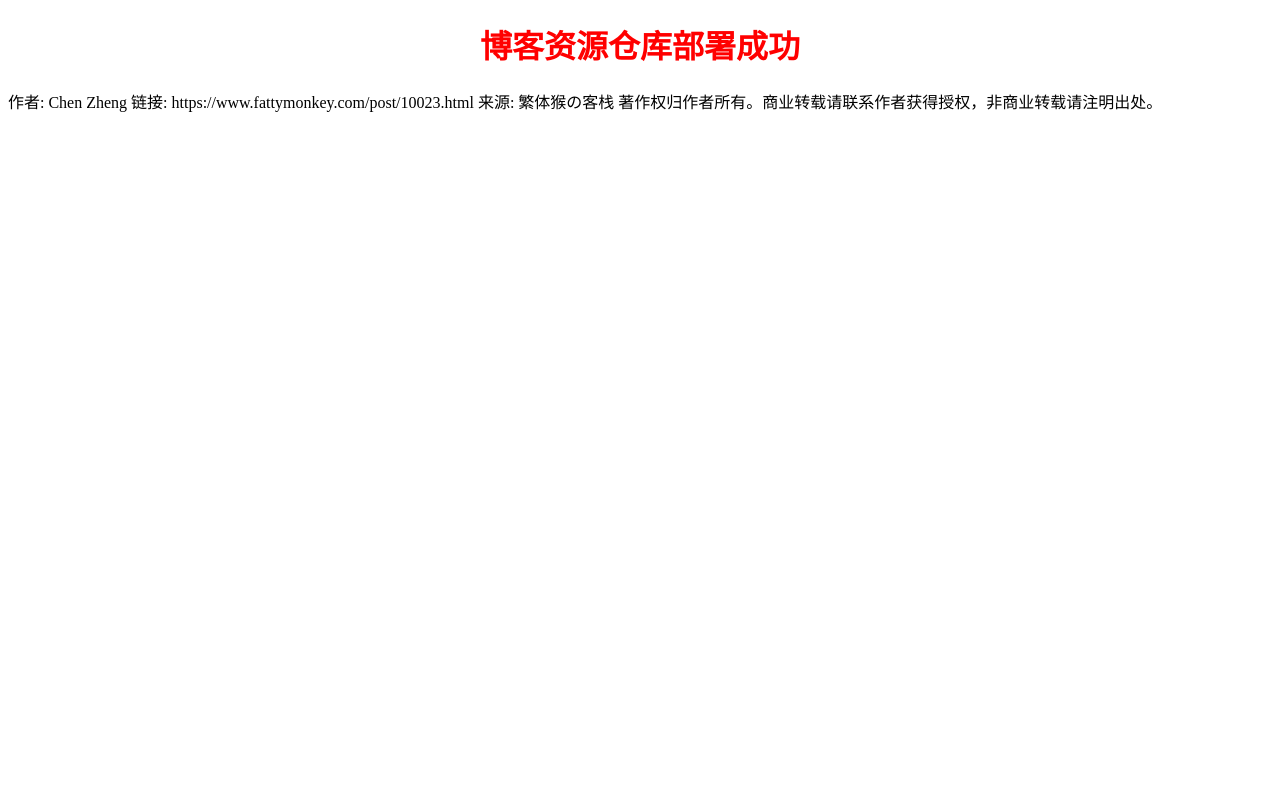
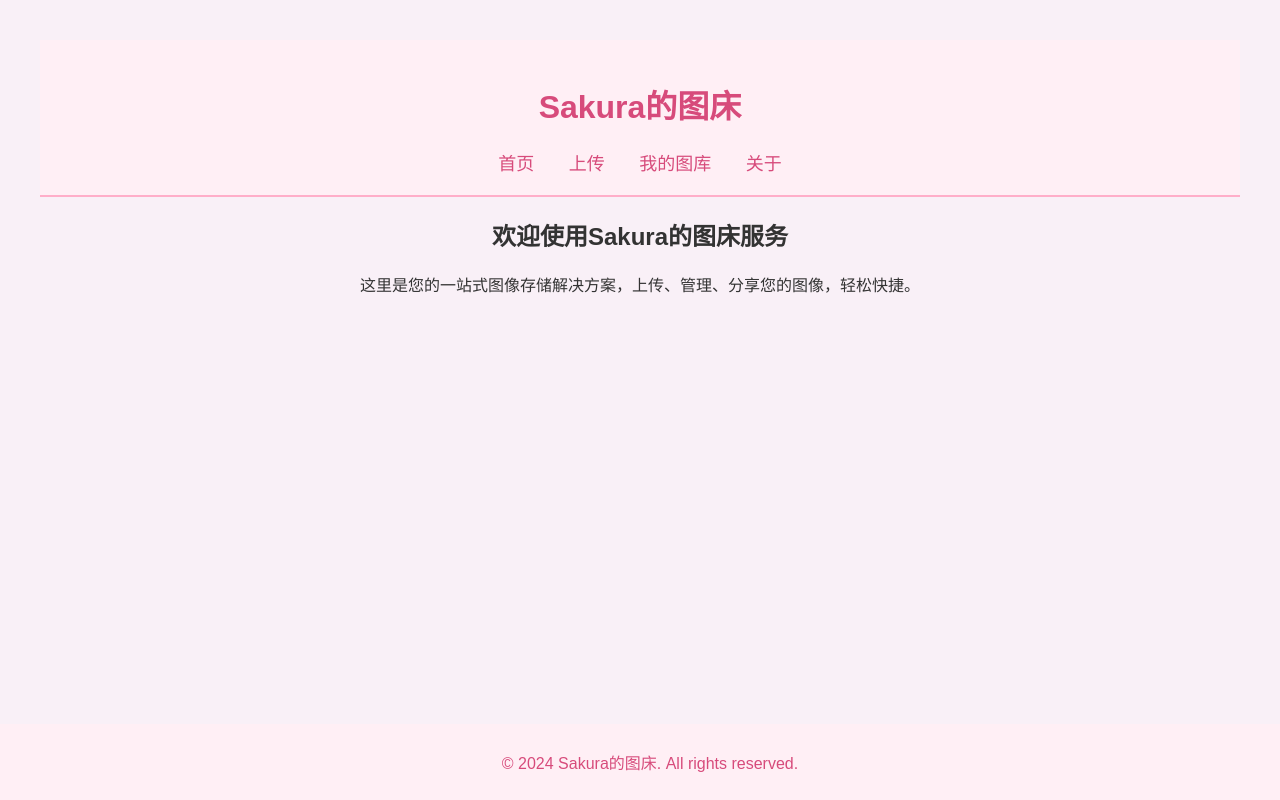
Before and after one commit to HelloEveryonehh/blog_img, a plain HTML site: page index.html in a window 1280 px wide. Drawn offline with Linux system fonts and the light colour scheme.

Commit message:
Update index.html

```diff
--- a/index.html
+++ b/index.html
@@ -1,16 +1,70 @@
-<!DOCTYPE HTML>
-<html>
+<!DOCTYPE html>
+<html lang="zh">
 <head>
-  <meta charset="utf-8">
-  <title>我的博客资源</title>
+    <meta charset="UTF-8">
+    <title>Sakura的图床</title>
+    <style>
+        body {
+            font-family: 'Arial', sans-serif;
+            background-color: #f9f0f7;
+            color: #333;
+            margin: 40px;
+            text-align: center;
+        }
+
+        header {
+            background: #ffeff5;
+            padding: 20px 0;
+            border-bottom: 2px solid #ffaec9;
+        }
+
+        h1 {
+            color: #d74b7b;
+        }
+
+        nav {
+            margin-top: 20px;
+        }
+
+        a {
+            text-decoration: none;
+            color: #d74b7b;
+            margin: 0 15px;
+            font-size: 18px;
+        }
+
+        a:hover {
+            color: #f06c9b;
+        }
+
+        footer {
+            margin-top: 20px;
+            padding: 10px;
+            background: #ffeff5;
+            color: #d74b7b;
+            position: fixed;
+            left: 0;
+            bottom: 0;
+            width: 100%;
+        }
+    </style>
 </head>
 <body>
-  <h1 style="color:red;text-align: center;">博客资源仓库部署成功</h1>
+    <header>
+        <h1>Sakura的图床</h1>
+        <nav>
+            <a href="#">首页</a>
+            <a href="#">上传</a>
+            <a href="#">我的图库</a>
+            <a href="#">关于</a>
+        </nav>
+    </header>
+    <main>
+        <h2>欢迎使用Sakura的图床服务</h2>
+        <p>这里是您的一站式图像存储解决方案，上传、管理、分享您的图像，轻松快捷。</p>
+    </main>
+    <footer>
+        <p>&copy; 2024 Sakura的图床. All rights reserved.</p>
+    </footer>
 </body>
 </html>
-
-
-作者: Chen Zheng
-链接: https://www.fattymonkey.com/post/10023.html
-来源: 繁体猴の客栈
-著作权归作者所有。商业转载请联系作者获得授权，非商业转载请注明出处。
```
